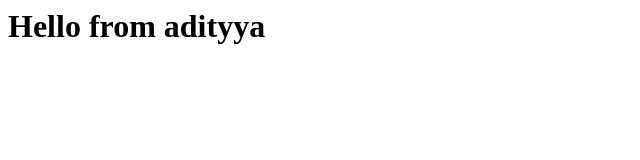
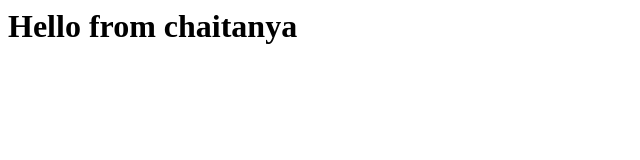
Before and after one commit to chaitanyaw000/roadpay, a plain HTML site: page index.html in a window 1280 px wide. Shown: the whole page, without its empty margins (0-640 px from the left). Drawn offline with Linux system fonts and the light colour scheme.

Commit message:
mera sahi h

```diff
--- a/index.html
+++ b/index.html
@@ -1,4 +1,4 @@
 <h1>
     Hello
- from adityya
+ from chaitanya
 </h1>
```
